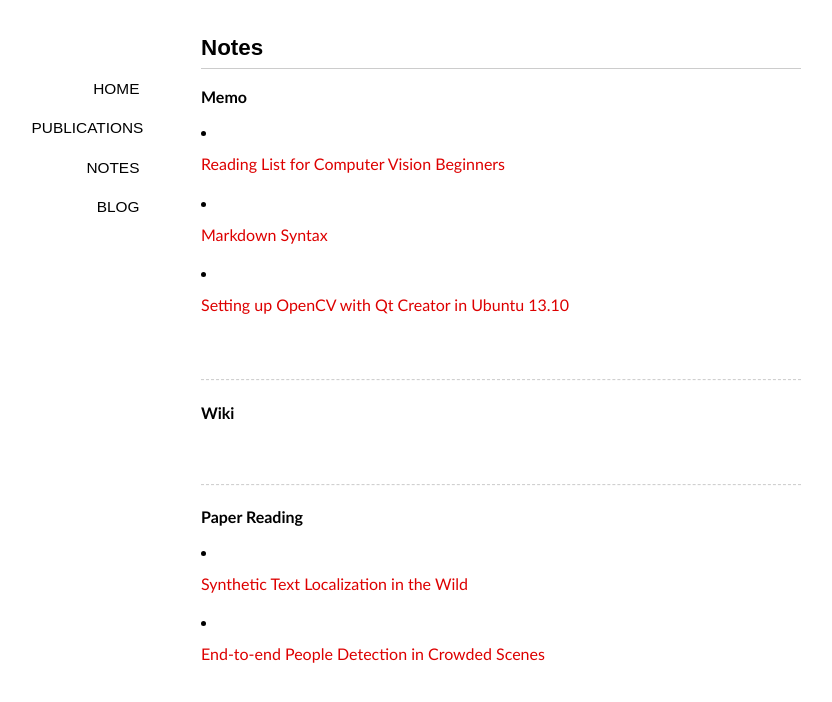
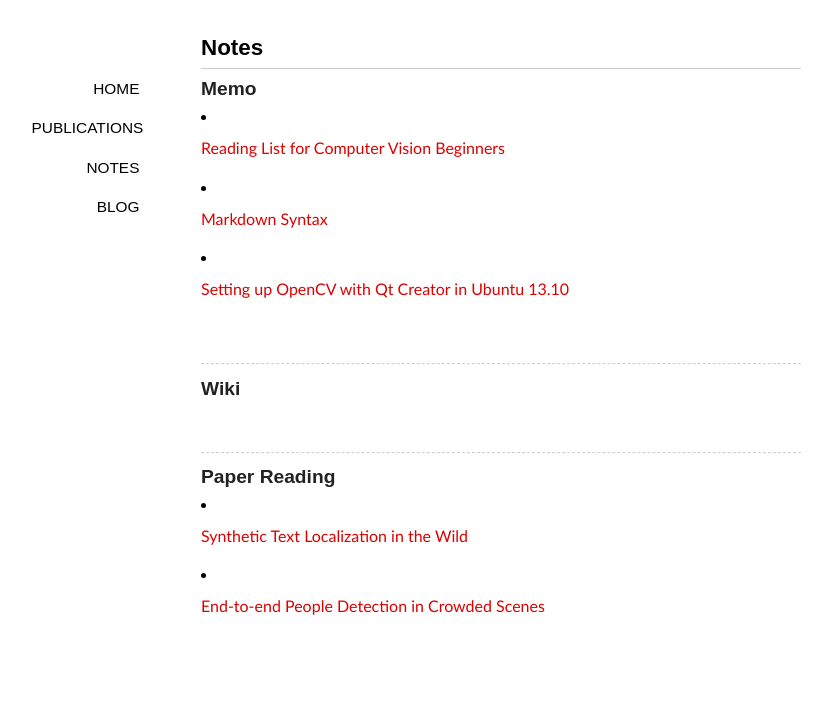
Before and after one commit to ionvision/ionvision.github.io.bk, a Jekyll site: the page built from notes/index.md, in a window 1280 px wide. Shown: the top 702 px of the page, without its empty margins (139-971 px from the left). Built offline with Jekyll 4.4.1, drawn with Linux system fonts in a browser that asks for light colours; nearby versions of some CDN libraries; some web fonts are replaced.

Commit message:
Change style

```diff
--- a/notes/index.md
+++ b/notes/index.md
@@ -4,7 +4,7 @@ layout: page
 comments: no
 ---
 
-**Memo**
+### Memo
 
 - [Reading List for Computer Vision Beginners](./computer-vision-reading-list)
 
@@ -16,13 +16,13 @@ comments: no
 
 --------
 
-**Wiki**
+### Wiki
 
 <br>
 
 --------
 
-**Paper Reading**
+### Paper Reading
 
 - [Synthetic Text Localization in the Wild]()
 
```
